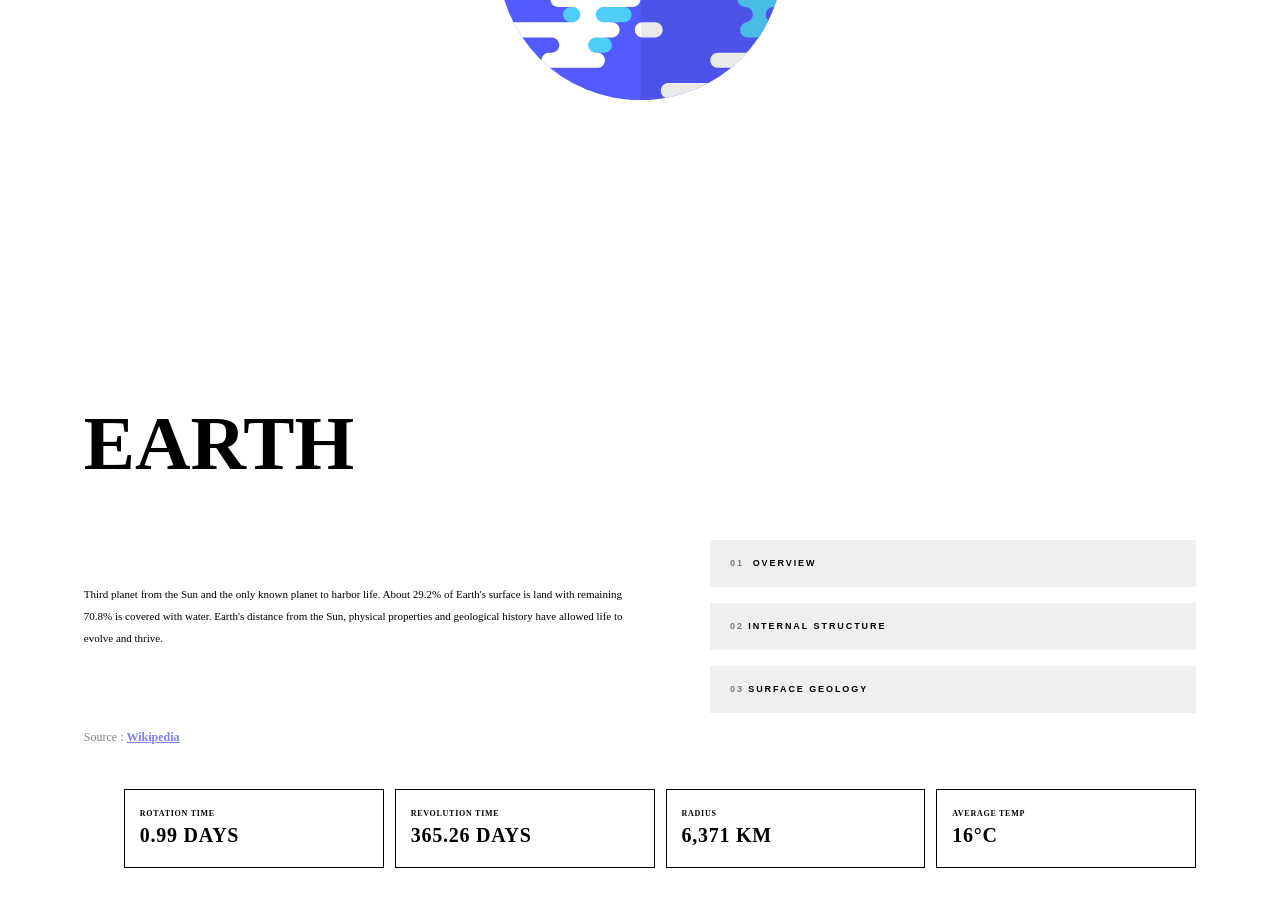
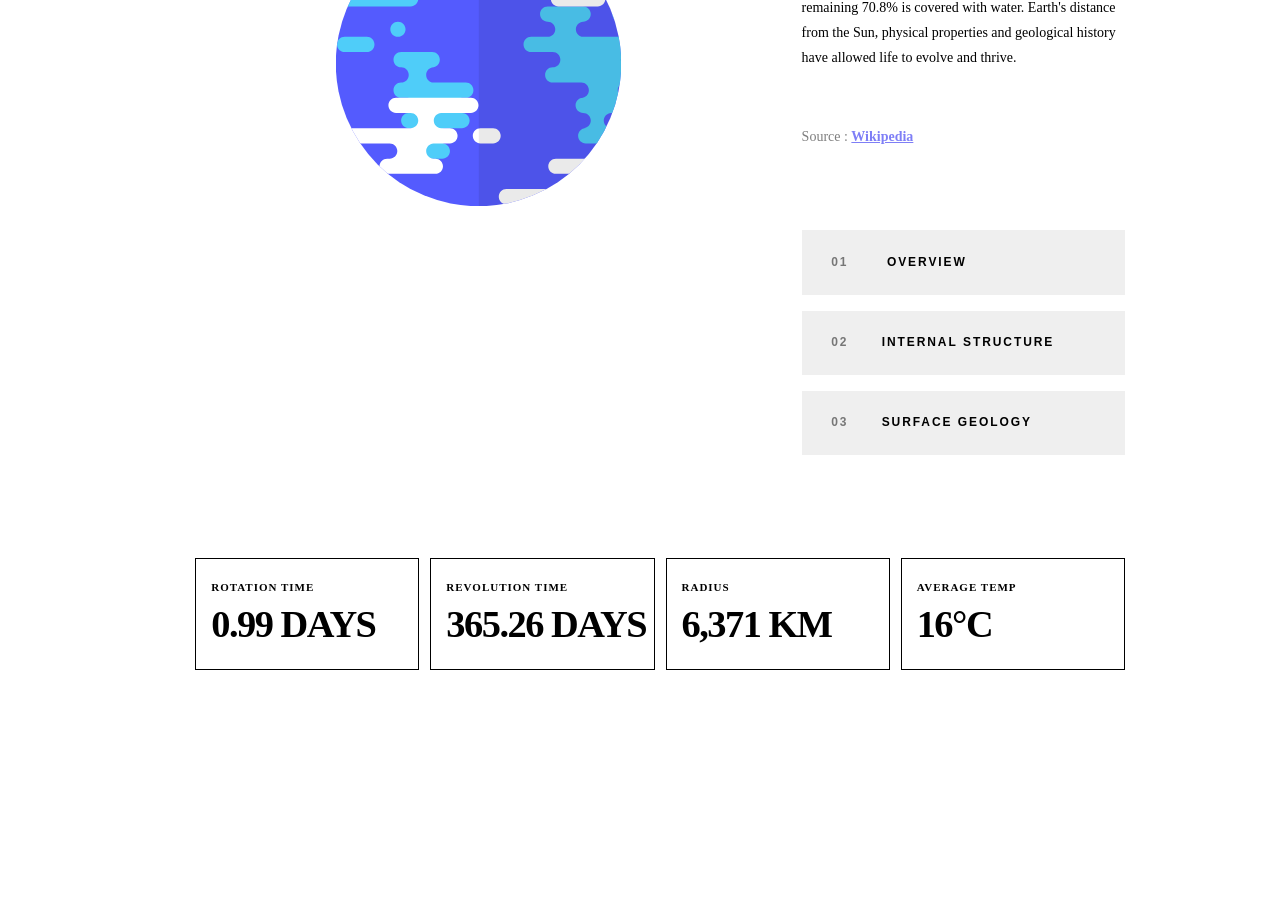
Before and after one commit to emestabillo/planets-fact-site, a Next.js app: page / in a window 1280 px wide. Shown: the part 560-1466 px from the top of the page. After the commit the page ends 1310 px from the top, so only its background shows below. Built offline with nearby package versions, Linux system fonts and the light colour scheme.

Commit message:
Desktop styles

```diff
--- a/components/Header.js
+++ b/components/Header.js
@@ -10,6 +10,12 @@ const Wrapper = styled.header`
     grid-template-columns: repeat(2, 1fr);
     grid-template-areas: "image image" "heading ." "info tabs";
     text-align: left;
+  }
+
+  @media ${QUERIES.desktopAndUp} {
+    padding-top: 126px;
+    grid-template-columns: repeat(3, 1fr);
+    grid-template-areas: "image image heading" "image image info" "image image tabs";
   }
 `;
 
--- a/components/MainWrapper.js
+++ b/components/MainWrapper.js
@@ -1,5 +1,6 @@
 import styled from "styled-components";
 import { Gutters } from "../shared/helpers";
+import { QUERIES } from "../shared/constants";
 
 const Wrapper = styled.main`
   ${Gutters}
@@ -10,6 +11,14 @@ const Wrapper = styled.main`
     margin: 0 auto;
     display: block;
   }
+
+  @media ${QUERIES.desktopAndUp} {
+    /* height: calc(100vh - 5.8125rem); */
+    padding: 0 11.5vw;
+    /* display: flex;
+    flex-direction: column;
+    justify-content: center; */
+  }
 `;
 
 function MainWrapper({ children }) {
--- a/components/Navbar/Navbar.elements.js
+++ b/components/Navbar/Navbar.elements.js
@@ -20,8 +20,9 @@ export const Nav = styled.nav`
     padding-bottom: 0.9375rem;
   }
 
-  @media ${QUERIES.desktopAndUp} {
+  @media ${QUERIES.laptopAndUp} {
     flex-direction: revert;
+    align-items: flex-end;
   }
 `;
 
@@ -35,7 +36,7 @@ export const LogoLink = styled.a`
     padding-bottom: 1.875rem;
   }
 
-  @media ${QUERIES.desktopAndUp} {
+  @media ${QUERIES.laptopAndUp} {
     flex-shrink: 0;
     padding: 0;
   }
@@ -86,7 +87,7 @@ export const NavList = styled.ul`
     overflow-y: revert;
   }
 
-  @media ${QUERIES.desktopAndUp} {
+  @media ${QUERIES.laptopAndUp} {
     justify-content: flex-end;
 
     & > * + * {
@@ -182,9 +183,10 @@ export const PlanetLinks = styled.a`
     }
   }
 
-  @media ${QUERIES.desktopAndUp} {
+  @media ${QUERIES.laptopAndUp} {
+    padding: 0;
     &::before {
-      top: -2.025rem;
+      top: -2.5rem;
       bottom: revert;
     }
   }
--- a/components/Stats.js
+++ b/components/Stats.js
@@ -3,7 +3,14 @@ import { QUERIES } from "../shared/constants";
 import { SRonly } from "../shared/helpers";
 
 const StatsWrapper = styled.section`
-  /* grid-area: stats; */
+  padding-top: 1.75rem;
+  text-transform: uppercase;
+
+  @media ${QUERIES.desktopAndUp} {
+    padding-top: 5.4375rem;
+    padding-bottom: 3.5rem;
+    /* text-transform: uppercase; */
+  } ;
 `;
 
 const Heading = styled.h2`
@@ -11,8 +18,8 @@ const Heading = styled.h2`
 `;
 
 const List = styled.ul`
-  padding-top: 1.75rem;
-  text-transform: uppercase;
+  /* padding-top: 1.75rem;
+  text-transform: uppercase; */
 
   & > * + * {
     margin-top: 0.5rem;
@@ -47,14 +54,24 @@ const ListItem = styled.li`
     margin-top: revert;
     flex: 1;
   }
+
+  @media ${QUERIES.desktopAndUp} {
+    font-size: 0.6875rem;
+    line-height: 2.27;
+    letter-spacing: 0.0625rem;
+  } ;
 `;
 
 const Fact = styled.span`
   font-family: var(--font-family-antonio);
   color: hsl(var(--color-white));
-  font-size: 1.25rem;
+  font-size: clamp(1.25rem, 3vw, 2.5rem);
   line-height: 1.3;
   letter-spacing: 0.047rem;
+
+  @media ${QUERIES.desktopAndUp} {
+    letter-spacing: -0.09375rem;
+  } ;
 `;
 
 function Stats({ rotation, revolution, radius, temperature }) {
--- a/components/Tabs.js
+++ b/components/Tabs.js
@@ -24,6 +24,10 @@ const FlexContainer = styled.div`
       margin-top: 1rem;
     }
   }
+
+  @media ${QUERIES.desktopAndUp} {
+    padding: 2.5rem 0 0;
+  }
 `;
 
 const Heading = styled.h1`
@@ -36,6 +40,10 @@ const Heading = styled.h1`
 
   @media ${QUERIES.tabletAndUp} {
     padding-bottom: revert;
+  }
+
+  @media ${QUERIES.desktopAndUp} {
+    padding-bottom: 1.4375rem;
   }
 `;
 
@@ -67,6 +75,7 @@ const Tab = styled.button`
   @media ${QUERIES.tabletAndUp} {
     border: 1px solid var(--color-hover);
     text-align: left;
+    line-height: 2.78;
     padding: 0.5rem 0 0.5rem 1.25rem;
     opacity: revert;
     flex: 1;
@@ -82,18 +91,30 @@ const Tab = styled.button`
       border-color: ${PlanetColors};
     }
   }
+
+  @media ${QUERIES.desktopAndUp} {
+    font-size: 0.75rem;
+    padding: 12px 0 12px 1.85rem;
+    line-height: 2.08;
+  }
 `;
+
 const SpanNumber = styled.span`
   opacity: 0.5;
   display: none;
 
   @media ${QUERIES.tabletAndUp} {
     display: inline-block;
-  } ;
+  }
+
+  @media ${QUERIES.desktopAndUp} {
+    padding-right: 1.75rem;
+  }
 `;
 
 const SpanText = styled.span`
   display: none;
+
   @media ${QUERIES.tabletAndUp} {
     display: inline-block;
   } ;
@@ -106,6 +127,10 @@ const Wrapper = styled.div`
     display: grid;
     grid-template-rows: 11.875rem auto;
   }
+
+  @media ${QUERIES.desktopAndUp} {
+    grid-template-rows: 12.375rem auto;
+  }
 `;
 
 const Overview = styled.p`
@@ -117,6 +142,13 @@ const Overview = styled.p`
   @media ${QUERIES.tabletAndUp} {
     padding: 2rem 0 3rem;
     min-height: 10.375rem;
+  }
+
+  @media ${QUERIES.desktopAndUp} {
+    font-size: 0.875rem;
+    /* padding: 1.5rem 0; */
+    padding: 0;
+    line-height: 1.79;
   }
 `;
 
@@ -131,8 +163,8 @@ const Source = styled.div`
     opacity: 1;
   }
 
-  @media ${QUERIES.tabletAndUp} {
-    /* font-size: 0.875rem; */
+  @media ${QUERIES.desktopAndUp} {
+    font-size: 0.875rem;
   }
 
   svg {
--- a/shared/constants.js
+++ b/shared/constants.js
@@ -38,12 +38,12 @@ export const COLORS = {
 
 export const BREAKPOINTS = {
   tabletMin: 768,
-  desktopMin: 992,
-  // desktopMin: 1500,
+  laptopMin: 992,
+  desktopMin: 1200,
 };
 
 export const QUERIES = {
   tabletAndUp: `(min-width: ${BREAKPOINTS.tabletMin / 16}rem)`,
+  laptopAndUp: `(min-width: ${BREAKPOINTS.laptopMin / 16}rem)`,
   desktopAndUp: `(min-width: ${BREAKPOINTS.desktopMin / 16}rem)`,
-  // desktopAndUp: `(min-width: ${BREAKPOINTS.desktopMin / 16}rem)`,
 };
```
